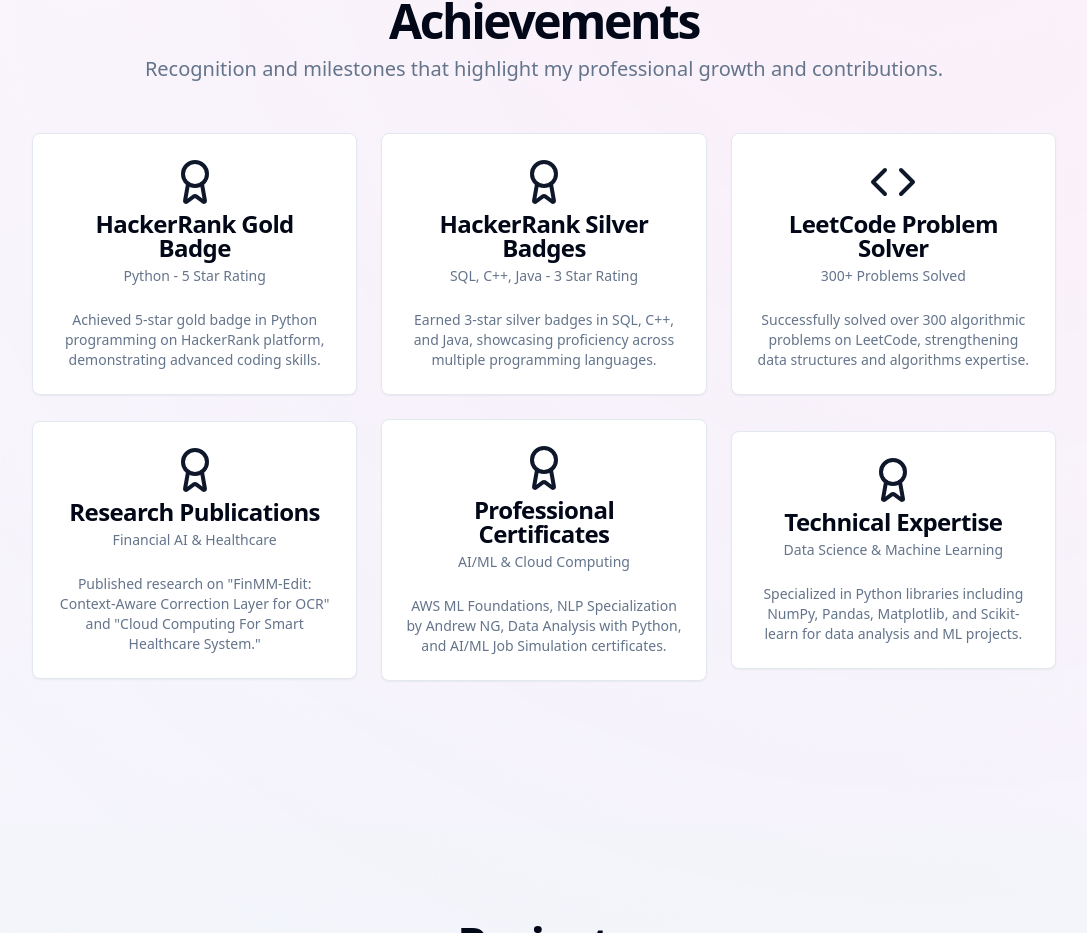
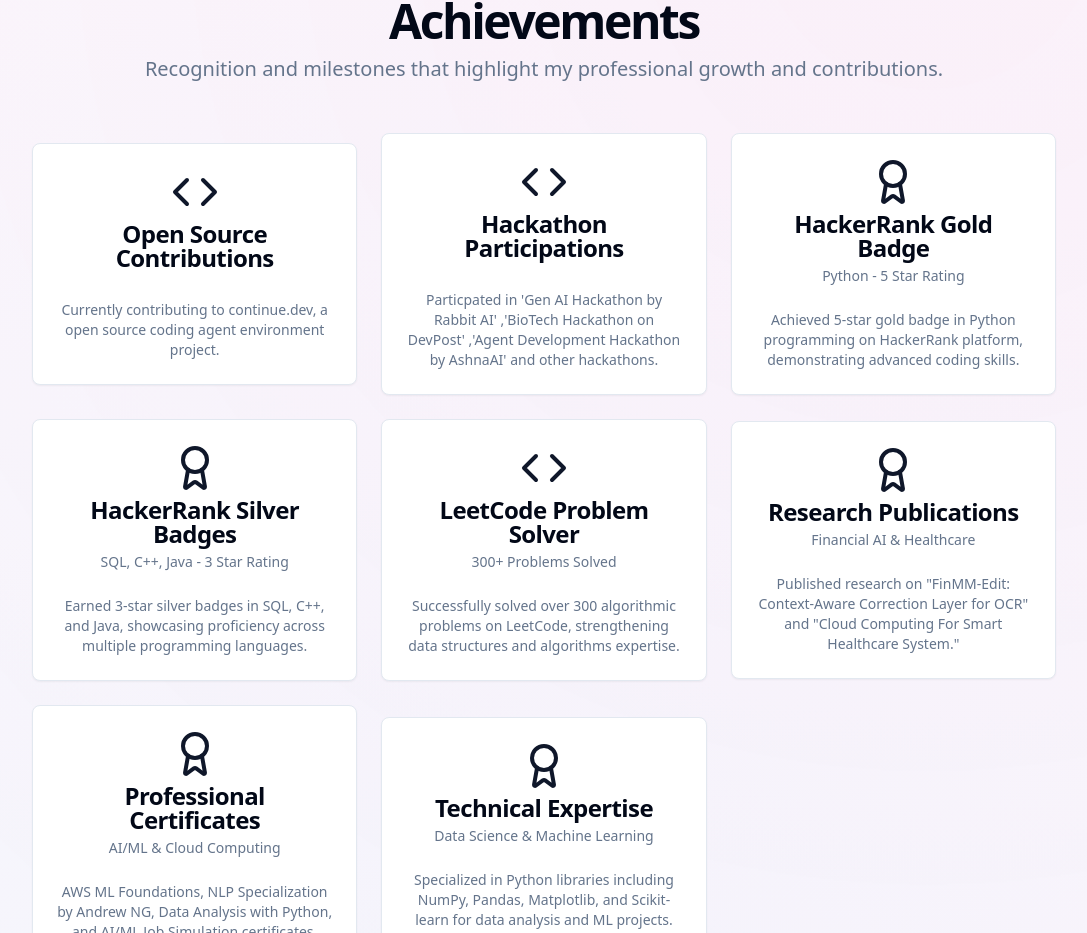
Before and after one commit to Akashbellary/portfolio, a Next.js app: page / in a window 1280 px wide. Shown: the part 1535-2468 px from the top of the page, without its empty margins (96-1183 px from the left). Built offline with nearby package versions, Linux system fonts and the light colour scheme.

Commit message:
Update page.tsx

```diff
--- a/app/page.tsx
+++ b/app/page.tsx
@@ -268,6 +268,32 @@ export default function Portfolio() {
               <div className="mx-auto grid max-w-5xl items-center gap-6 py-12 lg:grid-cols-3">
                 <Card className="text-center">
                   <CardHeader>
+                    <Code className="mx-auto h-12 w-12 text-primary" />
+                    <CardTitle>Open Source Contributions</CardTitle>
+                    <CardDescription></CardDescription>
+                  </CardHeader>
+                  <CardContent>
+                    <p className="text-sm text-muted-foreground">
+                      Currently contributing to <a href="continue.dev">continue.dev</a>, a open source coding agent environment project.
+                    </p>
+                  </CardContent>
+                </Card>
+
+                <Card className="text-center">
+                  <CardHeader>
+                    <Code className="mx-auto h-12 w-12 text-primary" />
+                    <CardTitle>Hackathon Participations</CardTitle>
+                    <CardDescription></CardDescription>
+                  </CardHeader>
+                  <CardContent>
+                    <p className="text-sm text-muted-foreground">
+                      Particpated in 'Gen AI Hackathon by Rabbit AI' ,'BioTech Hackathon on DevPost' ,'Agent Development Hackathon by AshnaAI' and other hackathons.
+                    </p>
+                  </CardContent>
+                </Card>
+
+                <Card className="text-center">
+                  <CardHeader>
                     <Award className="mx-auto h-12 w-12 text-primary" />
                     <CardTitle>HackerRank Gold Badge</CardTitle>
                     <CardDescription>Python - 5 Star Rating</CardDescription>
@@ -349,6 +375,8 @@ export default function Portfolio() {
                     </p>
                   </CardContent>
                 </Card>
+
+
               </div>
             </div>
           </section>
```
